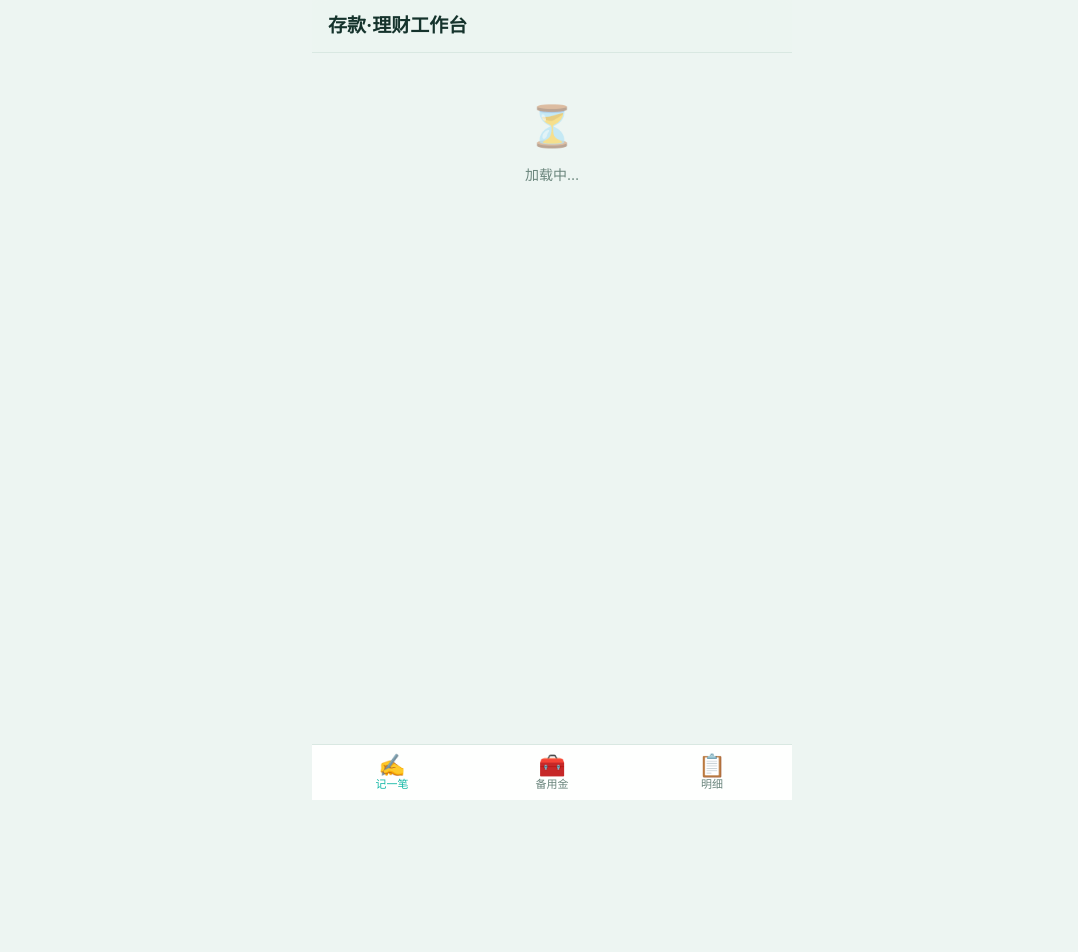
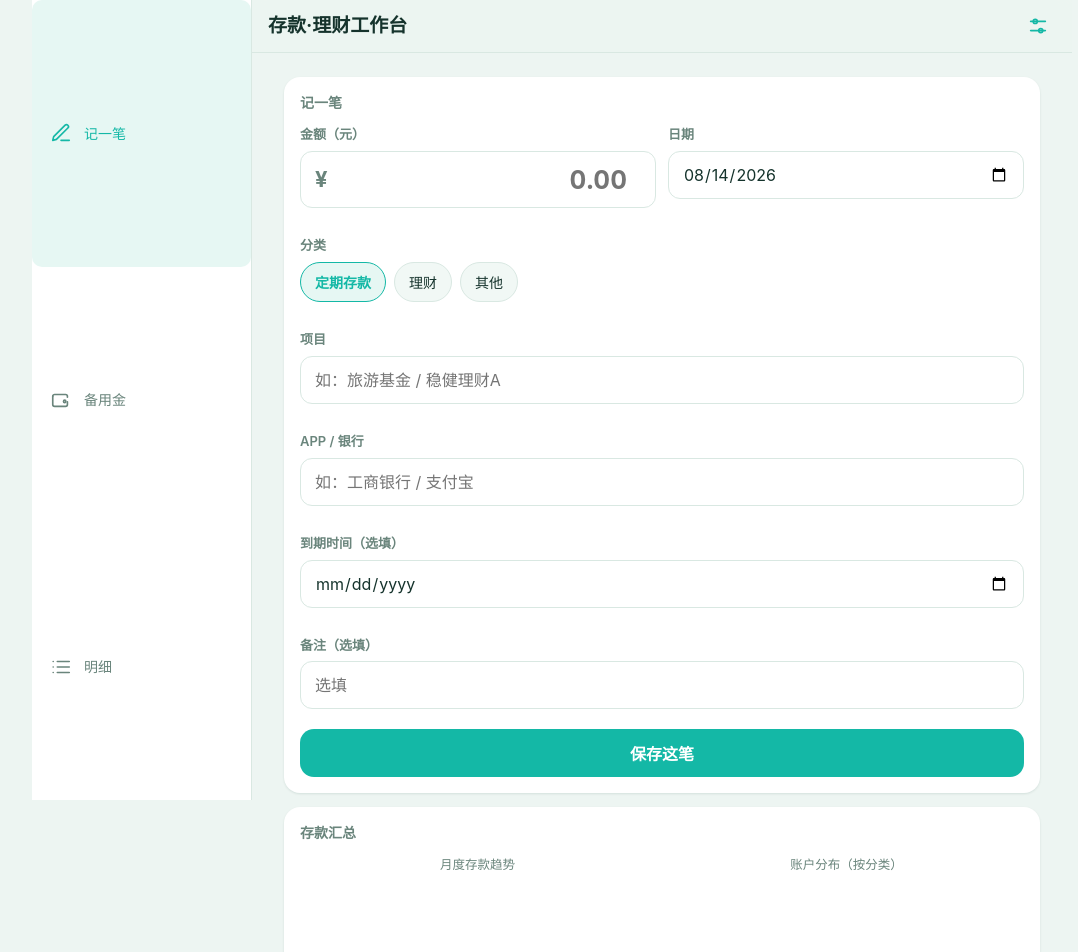
Before and after one commit to PanhongLiu/finance-pwa, a React (Vite) app: page /#/ in a window 1280 px wide. Shown: the top 952 px of the page, without its empty margins (88-1166 px from the left). Before the commit the page ends 800 px from the top, so only its background shows below. Built offline with nearby package versions, Linux system fonts and the light colour scheme.

Commit message:
feat: 存款汇总双图等高 + 极简线性图标 + 电脑/iPad 响应式布局

```diff
--- a/src/components/EmptyState.tsx
+++ b/src/components/EmptyState.tsx
@@ -1,7 +1,10 @@
-export function EmptyState({ icon = '📭', text }: { icon?: string; text: string }) {
+import type { ReactNode } from 'react'
+import { Icon } from './Icon'
+
+export function EmptyState({ icon, text }: { icon?: ReactNode; text: string }) {
   return (
     <div className="empty">
-      <div className="empty__icon">{icon}</div>
+      <div className="empty__icon">{icon ?? <Icon name="list" size={40} />}</div>
       <div className="empty__text">{text}</div>
     </div>
   )
--- /dev/null
+++ b/src/components/Icon.tsx
@@ -0,0 +1,127 @@
+import type { CSSProperties, ReactNode } from 'react'
+
+export type IconName =
+  | 'pen'
+  | 'wallet'
+  | 'list'
+  | 'settings'
+  | 'alert'
+  | 'check'
+  | 'trash'
+  | 'plus'
+  | 'spinner'
+  | 'close'
+  | 'download'
+  | 'upload'
+
+const PATHS: Record<IconName, ReactNode> = {
+  pen: (
+    <>
+      <path d="M12 20h9" />
+      <path d="M16.5 3.5a2.12 2.12 0 0 1 3 3L7 19l-4 1 1-4Z" />
+    </>
+  ),
+  wallet: (
+    <>
+      <path d="M3 8a2 2 0 0 1 2-2h12a2 2 0 0 1 2 2v1" />
+      <path d="M3 8v9a2 2 0 0 0 2 2h12a2 2 0 0 0 2-2v-3" />
+      <circle cx="16" cy="13.5" r="1.3" />
+    </>
+  ),
+  list: (
+    <>
+      <path d="M8 6h13" />
+      <path d="M8 12h13" />
+      <path d="M8 18h13" />
+      <path d="M3.5 6h.01" />
+      <path d="M3.5 12h.01" />
+      <path d="M3.5 18h.01" />
+    </>
+  ),
+  settings: (
+    <>
+      <line x1="4" y1="7" x2="20" y2="7" />
+      <circle cx="9" cy="7" r="2.2" />
+      <line x1="4" y1="17" x2="20" y2="17" />
+      <circle cx="15" cy="17" r="2.2" />
+    </>
+  ),
+  alert: (
+    <>
+      <path d="M12 3 2.5 19.5h19Z" />
+      <line x1="12" y1="9" x2="12" y2="14" />
+      <line x1="12" y1="17" x2="12" y2="17.4" />
+    </>
+  ),
+  check: <path d="M5 12.5 10 17.5 19.5 6.5" />,
+  trash: (
+    <>
+      <path d="M4 7h16" />
+      <path d="M9 7V5a1 1 0 0 1 1-1h4a1 1 0 0 1 1 1v2" />
+      <path d="M6 7v12a1 1 0 0 0 1 1h10a1 1 0 0 0 1-1V7" />
+      <line x1="10" y1="11" x2="10" y2="17" />
+      <line x1="14" y1="11" x2="14" y2="17" />
+    </>
+  ),
+  plus: (
+    <>
+      <line x1="12" y1="5" x2="12" y2="19" />
+      <line x1="5" y1="12" x2="19" y2="12" />
+    </>
+  ),
+  spinner: <path d="M12 3a9 9 0 1 0 9 9" />,
+  close: (
+    <>
+      <line x1="6" y1="6" x2="18" y2="18" />
+      <line x1="18" y1="6" x2="6" y2="18" />
+    </>
+  ),
+  download: (
+    <>
+      <path d="M12 3v12" />
+      <path d="M7 11l5 5 5-5" />
+      <path d="M4 20h16" />
+    </>
+  ),
+  upload: (
+    <>
+      <path d="M12 21V9" />
+      <path d="M7 13l5-5 5 5" />
+      <path d="M4 4h16" />
+    </>
+  )
+}
+
+export function Icon({
+  name,
+  size = 24,
+  color,
+  spin = false,
+  className,
+  style
+}: {
+  name: IconName
+  size?: number
+  color?: string
+  spin?: boolean
+  className?: string
+  style?: CSSProperties
+}) {
+  return (
+    <svg
+      width={size}
+      height={size}
+      viewBox="0 0 24 24"
+      fill="none"
+      stroke={color ?? 'currentColor'}
+      strokeWidth={1.8}
+      strokeLinecap="round"
+      strokeLinejoin="round"
+      className={className}
+      style={{ flex: 'none', ...(spin ? { animation: 'icon-spin 0.9s linear infinite' } : {}), ...style }}
+      aria-hidden="true"
+    >
+      {PATHS[name]}
+    </svg>
+  )
+}
--- a/src/components/Layout.tsx
+++ b/src/components/Layout.tsx
@@ -1,18 +1,21 @@
 import { NavLink, Outlet } from 'react-router-dom'
+import { Icon, type IconName } from './Icon'
 
 export function Layout() {
   return (
     <div className="app-shell">
-      <Outlet />
+      <div className="app-main">
+        <Outlet />
+      </div>
       <TabBar />
     </div>
   )
 }
 
-const TABS = [
-  { to: '/', label: '记一笔', icon: '✍️', end: true },
-  { to: '/reserve', label: '备用金', icon: '🧰' },
-  { to: '/assets', label: '明细', icon: '📋' }
+const TABS: { to: string; label: string; icon: IconName; end?: boolean }[] = [
+  { to: '/', label: '记一笔', icon: 'pen', end: true },
+  { to: '/reserve', label: '备用金', icon: 'wallet' },
+  { to: '/assets', label: '明细', icon: 'list' }
 ]
 
 function TabBar() {
@@ -25,7 +28,9 @@ function TabBar() {
           end={t.end}
           className={({ isActive }) => `tab-bar__item${isActive ? ' tab-bar__item--active' : ''}`}
         >
-          <span className="tab-bar__icon">{t.icon}</span>
+          <span className="tab-bar__icon">
+            <Icon name={t.icon} size={22} />
+          </span>
           <span className="tab-bar__label">{t.label}</span>
         </NavLink>
       ))}
--- a/src/pages/Assets/Assets.tsx
+++ b/src/pages/Assets/Assets.tsx
@@ -1,6 +1,7 @@
 import { useMemo, useRef, useState } from 'react'
 import { PageHeader } from '../../components/PageHeader'
 import { EmptyState } from '../../components/EmptyState'
+import { Icon } from '../../components/Icon'
 import { ConfirmDialog } from '../../components/ConfirmDialog'
 import { Sheet } from '../../components/Sheet'
 import { useFinance } from '../../store/FinanceContext'
@@ -299,10 +300,10 @@ export function AssetsPage() {
                         <td>
                           <div className="row-ops">
                             <button className="iconbtn" title="更新金额" onClick={() => { setEditId(p.id); setEAmount(formatYuan(p.amount)); setEDeposit('0'); setEDate(p.date) }}>
-                              ✎
+                              <Icon name="pen" size={16} />
                             </button>
                             <button className="iconbtn iconbtn--red" title="删除" onClick={() => setDeleteTarget(p.id)}>
-                              🗑
+                              <Icon name="trash" size={16} />
                             </button>
                           </div>
                         </td>
--- a/src/pages/Dashboard/Dashboard.tsx
+++ b/src/pages/Dashboard/Dashboard.tsx
@@ -2,6 +2,7 @@ import { useState } from 'react'
 import { useNavigate } from 'react-router-dom'
 import { PageHeader } from '../../components/PageHeader'
 import { EmptyState } from '../../components/EmptyState'
+import { Icon } from '../../components/Icon'
 import { DoughnutChart } from '../../components/DoughnutChart'
 import { RecordForm } from './RecordForm'
 import { useFinance } from '../../store/FinanceContext'
@@ -30,7 +31,7 @@ export function Dashboard() {
       <>
         <PageHeader title="存款·理财工作台" />
         <div className="page">
-          <EmptyState icon="⏳" text="加载中…" />
+          <EmptyState icon={<Icon name="spinner" spin size={40} />} text="加载中…" />
         </div>
       </>
     )
@@ -42,7 +43,9 @@ export function Dashboard() {
         <PageHeader title="存款·理财工作台" />
         <div className="page">
           <div className="card error-card">
-            <div className="error-card__icon">⚠️</div>
+            <div className="error-card__icon">
+              <Icon name="alert" size={38} />
+            </div>
             <div className="error-card__title">数据加载失败</div>
             <div className="error-card__text">{error}</div>
             <button className="btn btn--primary" onClick={() => void reload()}>
@@ -64,7 +67,7 @@ export function Dashboard() {
         title="存款·理财工作台"
         right={
           <button className="app-header__action" onClick={() => navigate('/settings')} aria-label="设置">
-            ⚙️
+            <Icon name="settings" size={22} />
           </button>
         }
       />
@@ -80,29 +83,32 @@ export function Dashboard() {
           />
         </div>
 
-        {/* 存款汇总：分类环形图 + 月度趋势 */}
+        {/* 存款汇总：分类环形图 + 月度趋势（等高） */}
         <div className="card">
           <h3 className="card__title">存款汇总</h3>
           <div className="charts">
             <div className="chart-box">
               <div className="chart-box__title">月度存款趋势</div>
-              <div className="trend">
+              <div className="chart-box__body">
                 {trend.length === 0 ? (
                   <div className="empty" style={{ padding: '30px 0' }}>
                     暂无存款记录
                   </div>
                 ) : (
-                  trend.map((t) => (
+                  <div className="trend">
+                    {trend.map((t) => (
                       <div className="trend__col" key={t.month}>
                         <div className="trend__bar" style={{ height: `${maxTrend > 0 ? (t.amount / maxTrend) * 100 : 0}%` }} />
                         <div className="trend__label">{t.month.slice(2)}</div>
                       </div>
-                  ))
+                    ))}
+                  </div>
                 )}
               </div>
             </div>
             <div className="chart-box">
               <div className="chart-box__title">账户分布（按分类）</div>
+              <div className="chart-box__body">
                 {slices.length === 0 ? (
                   <div className="empty" style={{ padding: '30px 0' }}>
                     暂无数据
@@ -130,6 +136,7 @@ export function Dashboard() {
               </div>
             </div>
           </div>
+        </div>
 
         {/* 收益概览 */}
         <div className="card">
@@ -147,7 +154,12 @@ export function Dashboard() {
           </div>
         </div>
 
-        {savedToast && <div className="toast">已保存 ✓</div>}
+        {savedToast && (
+          <div className="toast">
+            <Icon name="check" size={15} style={{ verticalAlign: '-2px', marginRight: 4 }} />
+            已保存
+          </div>
+        )}
       </div>
     </>
   )
--- a/src/styles/global.css
+++ b/src/styles/global.css
@@ -69,6 +69,12 @@ textarea {
   flex-direction: column;
   position: relative;
 }
+.app-main {
+  display: flex;
+  flex-direction: column;
+  flex: 1;
+  min-height: 0;
+}
 
 .page {
   flex: 1;
@@ -107,6 +113,9 @@ textarea {
   padding: 6px;
   min-width: 36px;
   text-align: center;
+  display: flex;
+  align-items: center;
+  justify-content: center;
 }
 
 /* ---------- 底部 Tab ---------- */
@@ -144,6 +153,9 @@ textarea {
 .tab-bar__icon {
   font-size: 22px;
   line-height: 1;
+  display: flex;
+  align-items: center;
+  justify-content: center;
 }
 .tab-bar__label {
   line-height: 1.1;
@@ -864,31 +876,43 @@ textarea {
   background: #fef2f2;
 }
 
-/* 存款汇总：双图布局 */
+/* 存款汇总：双图布局（等高） */
 .charts {
   display: grid;
   grid-template-columns: 1fr 1fr;
   gap: 14px;
+  align-items: stretch;
 }
 .chart-box {
   display: flex;
   flex-direction: column;
   align-items: center;
   justify-content: flex-start;
-  min-height: 170px;
+  height: 300px;
 }
 .chart-box__title {
   font-size: 12.5px;
   color: var(--muted);
   margin-bottom: 8px;
   text-align: center;
+  flex: none;
+}
+.chart-box__body {
+  flex: 1 1 0;
+  min-height: 0;
+  width: 100%;
+  display: flex;
+  flex-direction: column;
+  align-items: center;
+  justify-content: center;
 }
 /* 月度趋势条 */
 .trend {
   display: flex;
   align-items: flex-end;
   justify-content: space-around;
-  height: 140px;
+  flex: 1 1 0;
+  min-height: 0;
   width: 100%;
   gap: 6px;
 }
@@ -1178,6 +1202,9 @@ textarea {
   .charts {
     grid-template-columns: 1fr;
   }
+  .chart-box {
+    height: 240px;
+  }
   .detail-table {
     min-width: 560px;
   }
@@ -1187,3 +1214,67 @@ textarea {
     font-size: 14px;
   }
 }
+
+/* 图标旋转动画 */
+@keyframes icon-spin {
+  to {
+    transform: rotate(360deg);
+  }
+}
+
+/* 电脑 / iPad 适配：宽容器 + 左侧竖排导航 */
+@media (min-width: 768px) {
+  .app-shell {
+    flex-direction: row;
+    max-width: 1040px;
+  }
+  .app-main {
+    flex: 1;
+    min-height: 0;
+  }
+  .page {
+    padding: 24px 32px 32px;
+  }
+  .tab-bar {
+    order: -1;
+    position: sticky;
+    top: 0;
+    bottom: auto;
+    left: auto;
+    transform: none;
+    width: 220px;
+    height: 100vh;
+    flex-direction: column;
+    border-top: none;
+    border-right: 0.5px solid var(--border);
+    padding-bottom: 0;
+    background: var(--card);
+    z-index: 20;
+  }
+  .tab-bar__item {
+    flex-direction: row;
+    justify-content: flex-start;
+    gap: 12px;
+    padding: 0 18px;
+    font-size: 14px;
+    border-radius: 10px;
+  }
+  .tab-bar__item--active {
+    background: var(--primary-soft);
+  }
+  .tab-bar__label {
+    font-size: 14px;
+  }
+  .tab-bar__icon {
+    font-size: 20px;
+  }
+  .fab {
+    right: max(16px, calc(50% - 1040px / 2 + 16px));
+  }
+  .toast {
+    bottom: 24px;
+  }
+  .chart-box {
+    height: 300px;
+  }
+}
```
Also changed, not shown: src/components/DoughnutChart.tsx (+14 -3 lines), src/utils/categoryIcon.ts (deleted, +0 -27 lines). Lines whose indentation alone changed are shown as unchanged.
